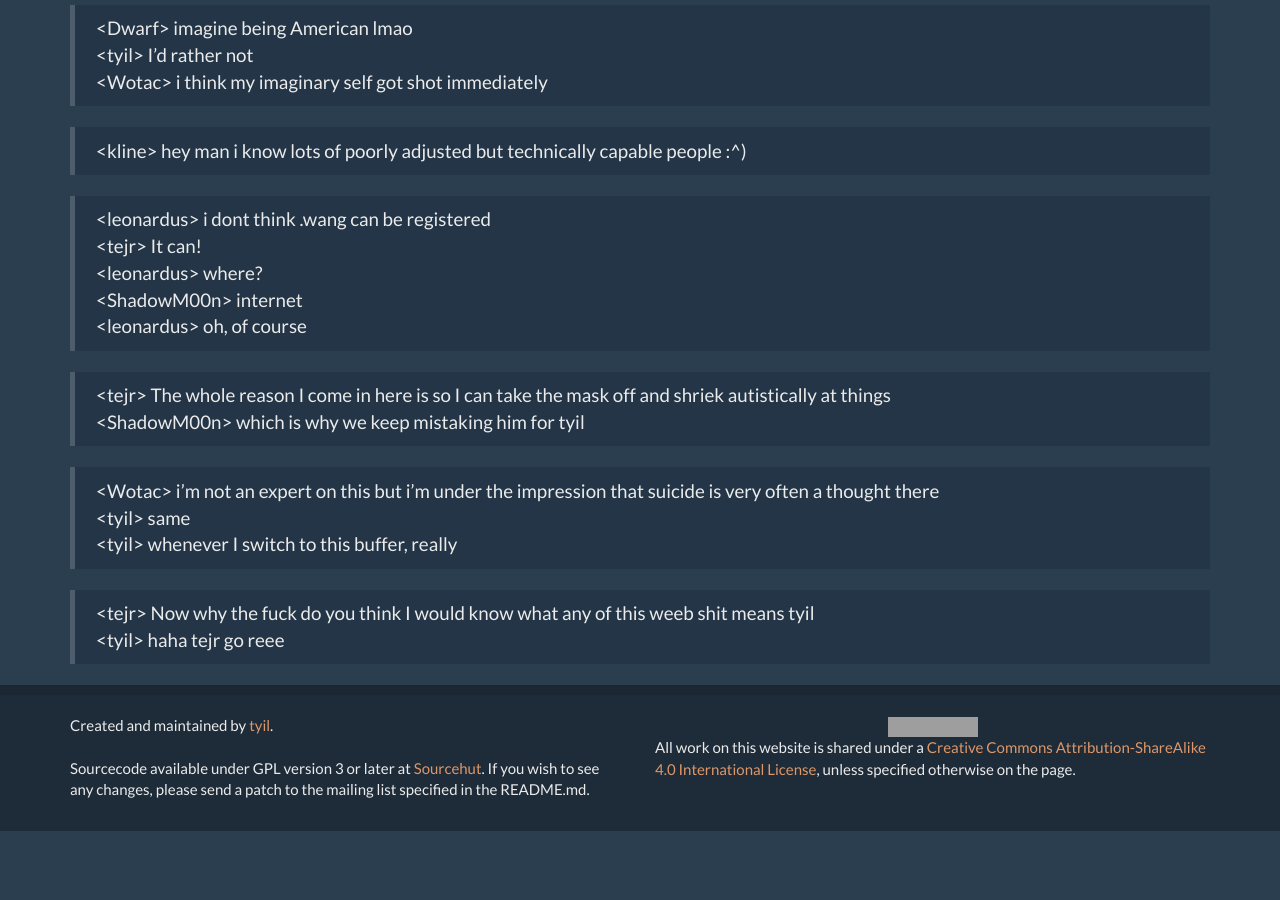
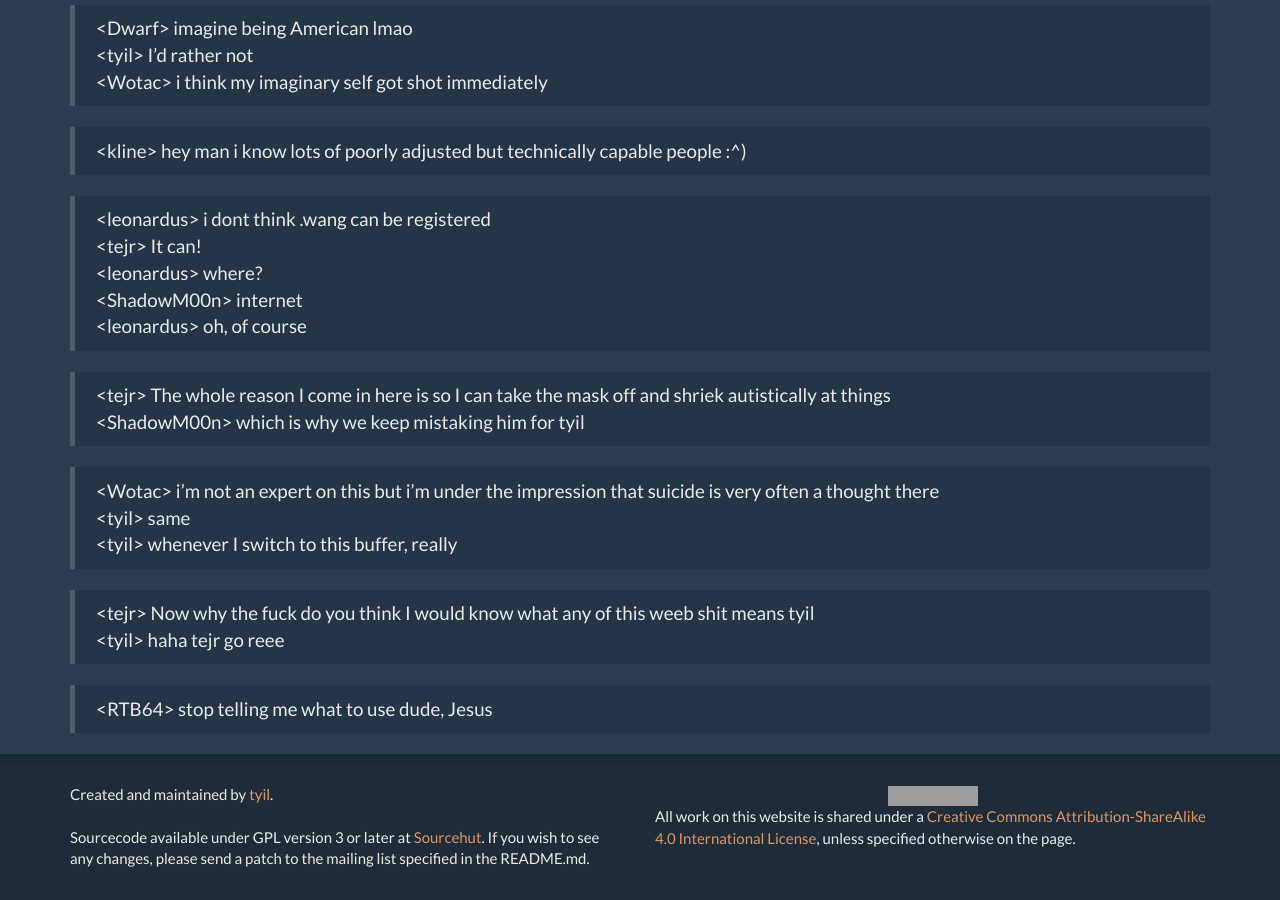
Before and after one commit to scriptkitties/fglt, a Jekyll site: the page built from irc.md, in a window 1280 px wide and 900 px high, scrolled down 2809 px. Built offline with Jekyll 4.4.1, drawn with Linux system fonts in a browser that asks for light colours; before the commit the page ends 3640 px from its top, so only the background shows below that; grey boxes are pictures that could not be loaded.

Commit message:
Add a quote from RTB64 about evangelism

```diff
--- a/irc.md
+++ b/irc.md
@@ -126,3 +126,5 @@ Please see [bots in #sqt](/irc/bots.html).
 > &lt;tejr&gt; Now why the fuck do you think I would know what any of this weeb
 > shit means tyil
 > &lt;tyil&gt; haha tejr go reee
+
+> &lt;RTB64&gt; stop telling me what to use dude, Jesus
```
